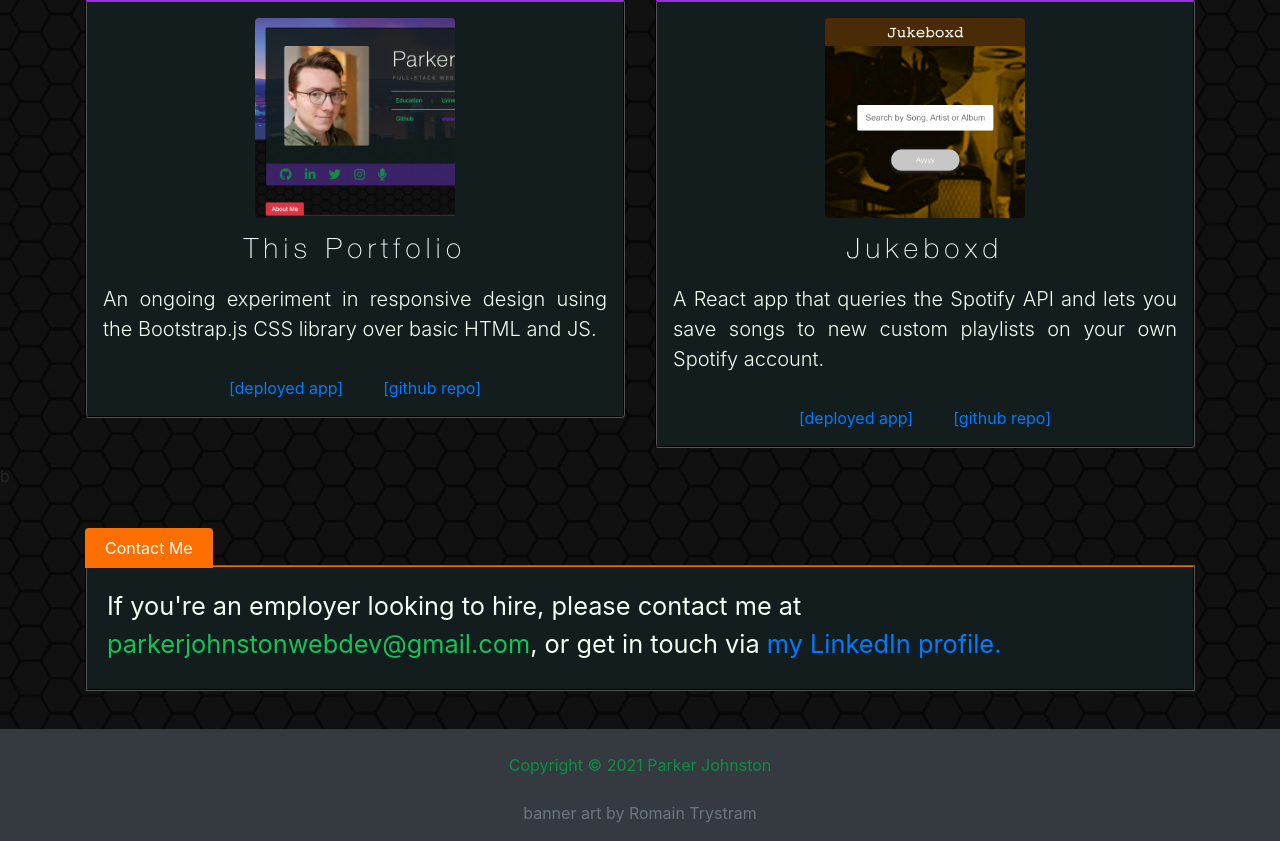
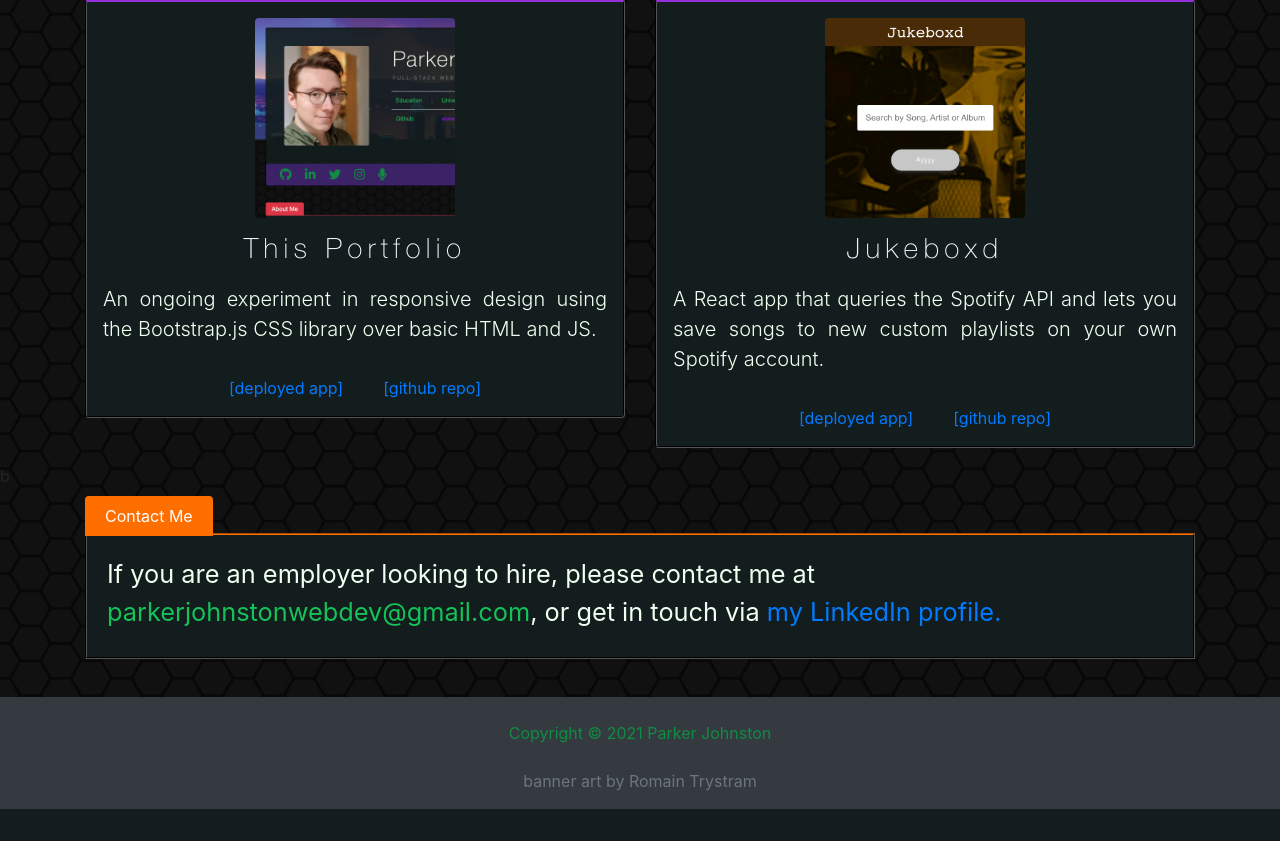
Before and after one commit to Paraprax/portfolio-2021, a PHP site: page / in a window 1280 px wide. Shown: the part 2100-2941 px from the top of the page. After the commit the page ends 2909 px from the top, so only its background shows below. Run offline with PHP 8.4, Linux system fonts and the light colour scheme; some libraries are stand-ins or nearby versions.

Commit message:
1rem top margin on Contact section

```diff
--- a/assets/css/style.css
+++ b/assets/css/style.css
@@ -159,6 +159,7 @@ td {
 
 #contact {
   margin-bottom: 38px;
+  margin-top: 1rem !important;
 }
 
 #forms {
--- a/index.html
+++ b/index.html
@@ -245,7 +245,7 @@
             <span id="contact-tab" class="text-white rounded-top">Contact Me</span>
             <!-- <form onsubmit="sendEmail(); reset(); return false;"> -->
             <div id="forms" class="card-header">
-              <div class="contact-pitch">If you're an employer looking to hire, please contact me at <span class="gmail-address">parkerjohnstonwebdev@gmail.com</span>, or get in touch via <a href="https://www.linkedin.com/in/parker-johnston-a807077a/" target="_blank">my LinkedIn profile.</a></p>
+              <div class="contact-pitch">If you are an employer looking to hire, please contact me at <span class="gmail-address">parkerjohnstonwebdev@gmail.com</span>, or get in touch via <a href="https://www.linkedin.com/in/parker-johnston-a807077a/" target="_blank">my LinkedIn profile.</a></p>
               <!-- <div class="form-group">
                 <input id='your-email-address' type="text" placeholder="Your email address" class="form-control" />
               </div>
```
Also changed, not shown: 1 other file.
